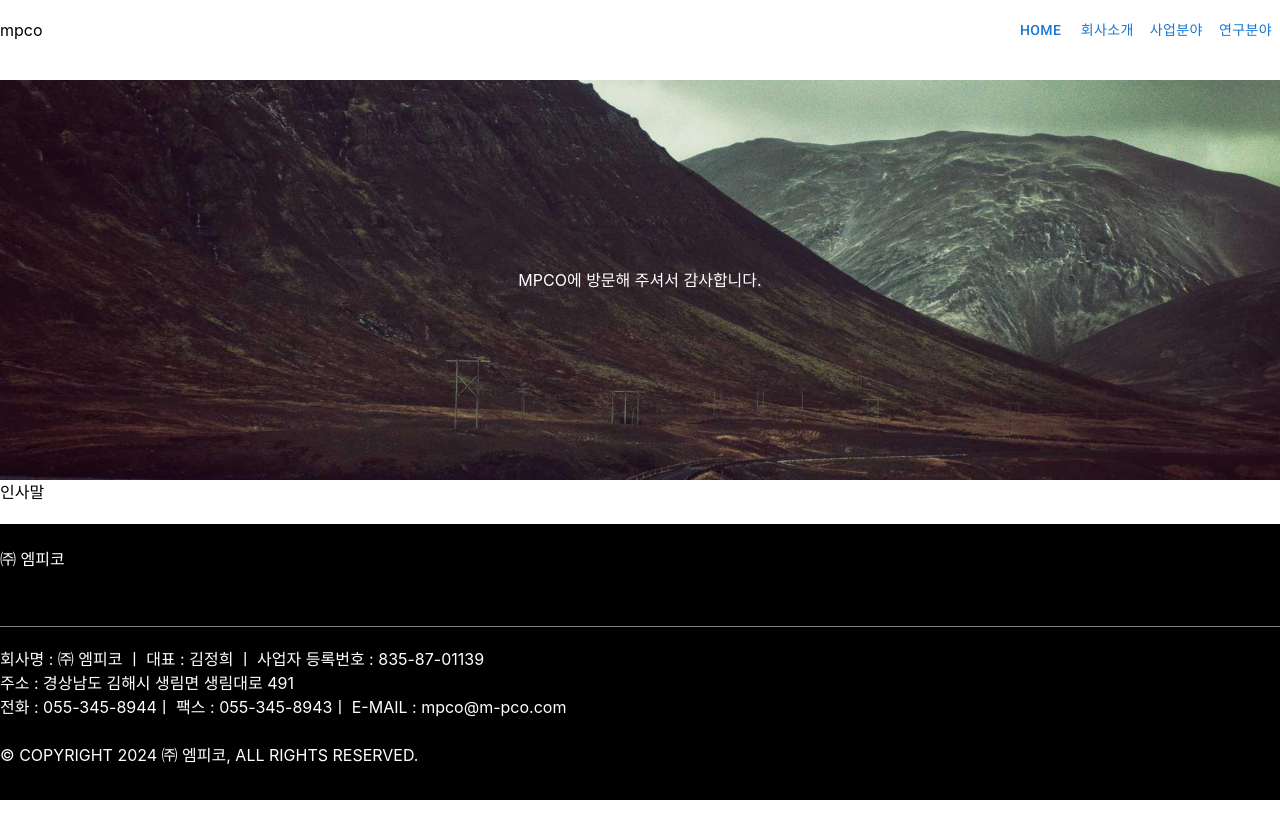
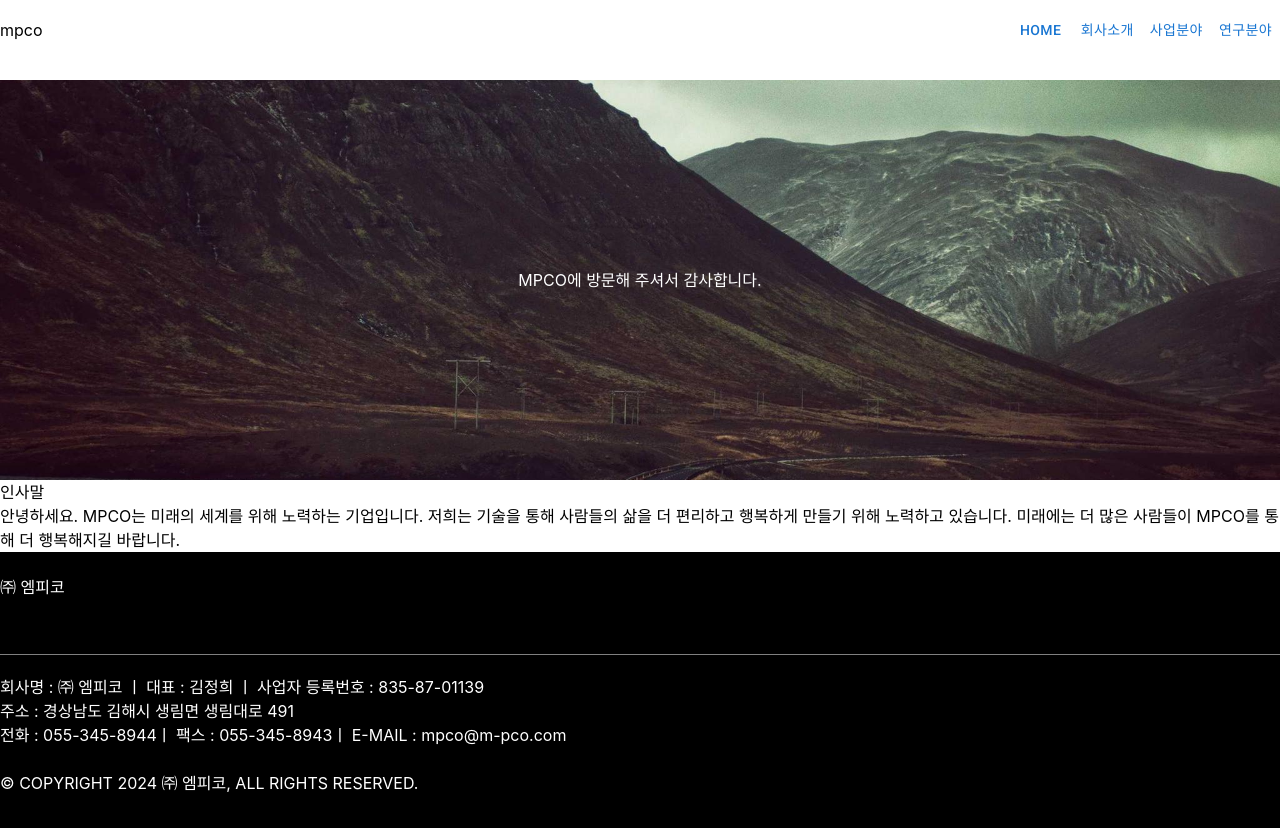
Before and after one commit to MPCO-Web/mpco-web, a React (Create React App) app: page /about/greetings in a window 1280 px wide. Before the commit the page ends 800 px from the top, so only its background shows below. Built offline with nearby package versions, Linux system fonts and the light colour scheme; the HTML template or start-up script is replaced by a standard one.

Commit message:
feat(domain): greetings page

```diff
--- a/src/domains/about/pages/GreetingsPage.tsx
+++ b/src/domains/about/pages/GreetingsPage.tsx
@@ -8,6 +8,11 @@ const GreetingsPage = () => {
 			<Banner text="MPCO에 방문해 주셔서 감사합니다." />
 			<section className="w-full max-w-screen-xl mx-auto">
 				<h3>인사말</h3>
+				<p>
+					안녕하세요. MPCO는 미래의 세계를 위해 노력하는 기업입니다. 저희는 기술을 통해 사람들의
+					삶을 더 편리하고 행복하게 만들기 위해 노력하고 있습니다. 미래에는 더 많은 사람들이 MPCO를
+					통해 더 행복해지길 바랍니다.
+				</p>
 			</section>
 		</>
 	);
```
